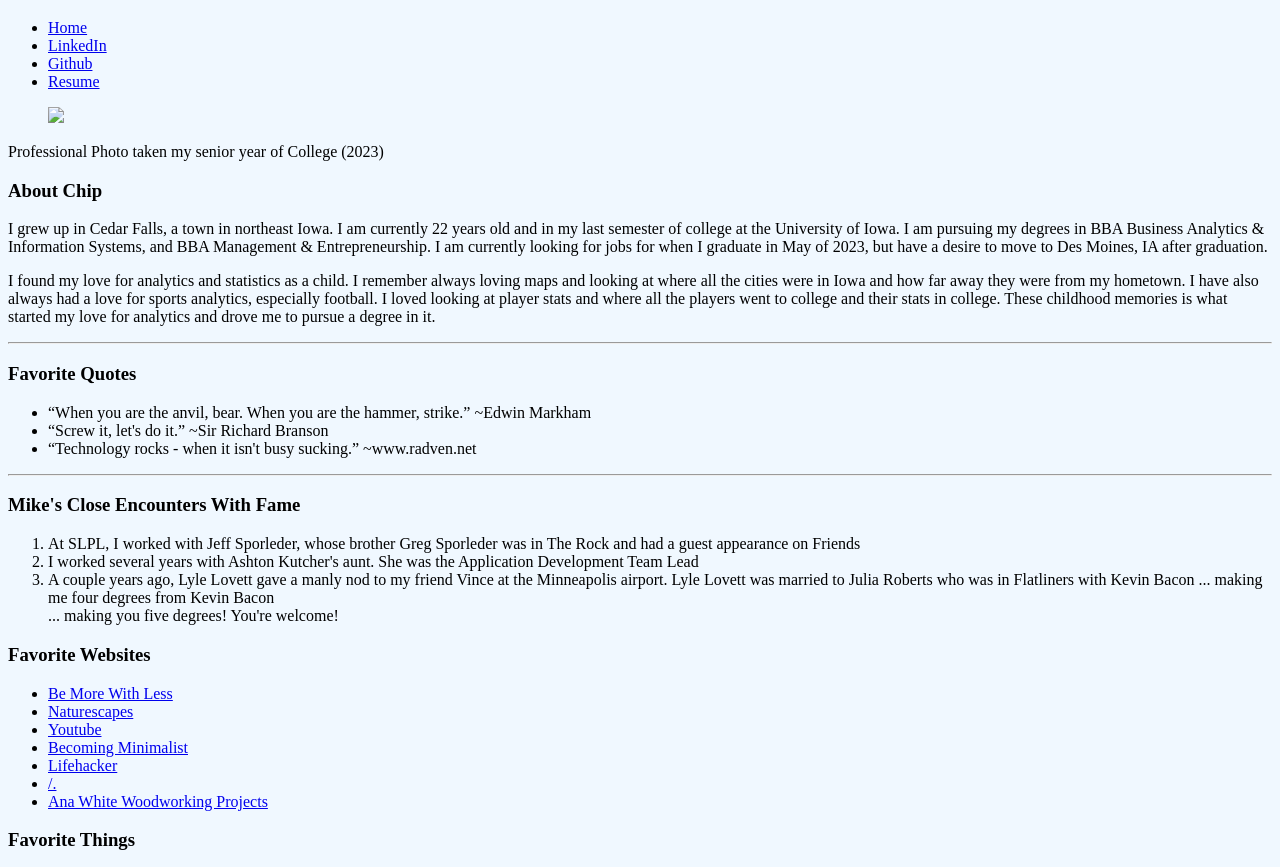
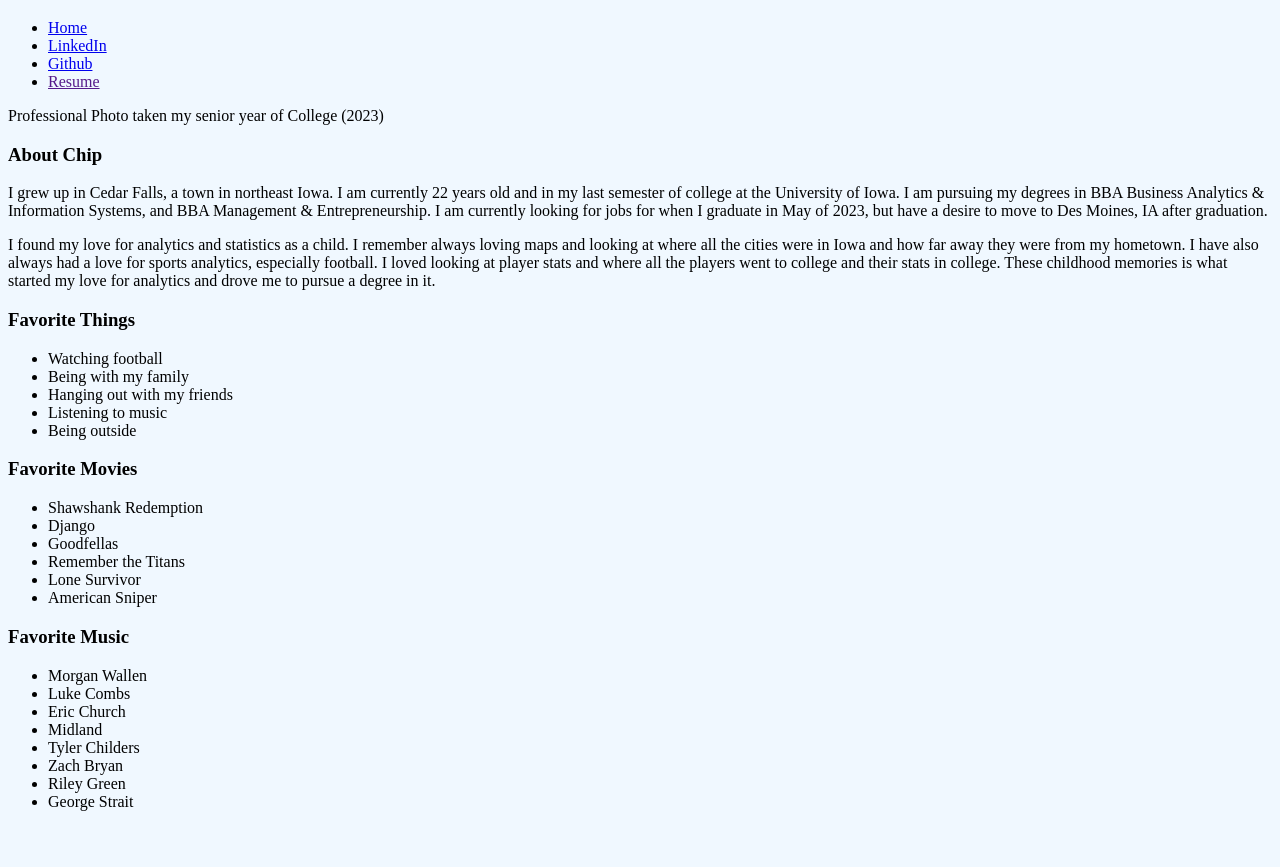
Before and after one commit to CharlesCuster1/Final-Project, a plain HTML site: page templates/index.html in a window 1280 px wide. Shown: the part 61-928 px from the top of the page. After the commit the page ends 888 px from the top, so only its background shows below. Drawn offline with Linux system fonts and the light colour scheme; files that its build step writes are made by us from their sources.

Commit message:
Update Index

```diff
--- a/templates/index.html
+++ b/templates/index.html
@@ -21,7 +21,7 @@
             <li> <a id="homenav" href="./index.html"> Home </a> </li>
             <li> <a href="https://www.linkedin.com/in/charles-chip-custer/" target="_new"> LinkedIn </a> </li>
             <li> <a href="https://github.com/CharlesCuster1" target="_new"> Github </a></li>
-            <li> <a href="https://github.com/mikecolbert" target="_new"> Resume </a></li>
+            <li> <a href="" target="_new"> Resume </a></li>
           </ul>
         </nav>
       </div><!-- close the #menubar div -->
@@ -31,8 +31,7 @@
 
       <section>
         <figure>
-          <a href="./images/ProfessionalPhoto.jpeg" target="_new">
-            <img class="responsive-main" src="./images/ProfessionalPhoto.jpeg" >
+          <a <img src="./images/ProfessionalPhoto.jpeg" width="400">
           </a>
         </figure>
         <figcaption> Professional Photo taken my senior year of College (2023)</figcaption>
@@ -51,48 +50,9 @@
 
       </section>
 
-      <hr />
-
-      <section>
-        <h3> Favorite Quotes </h3>
-        <ul>
-          <li> <q cite="Edwin Markham">When you are the anvil, bear. When you are the hammer, strike.</q> ~Edwin Markham
-          </li>
-          <li> <q cite="Sir Richard Branson">Screw it, let's do it.</q> ~Sir Richard Branson </li>
-          <li> <q cite="www.radven.net">Technology rocks - when it isn't busy sucking.</q> ~www.radven.net </li>
-        </ul>
-      </section>
-
-      <hr />
-
-      <section>
-        <h3> Mike's Close Encounters With Fame </h3>
-        <ol>
-          <li> At SLPL, I worked with Jeff Sporleder, whose brother Greg Sporleder was in The Rock and had a guest
-            appearance on Friends</li>
-          <li> I worked several years with Ashton Kutcher's aunt. She was the Application Development Team Lead</li>
-          <li> A couple years ago, Lyle Lovett gave a manly nod to my friend Vince at the Minneapolis airport. Lyle
-            Lovett was married to Julia Roberts who was in Flatliners with Kevin Bacon ... making me four degrees from
-            Kevin Bacon <br> ... making you five degrees! You're welcome!</li>
-        </ol>
-      </section>
     </main>
 
     <aside class="right">
-      <section>
-
-        <article class="sidebar">
-          <h3> Favorite Websites </h3>
-          <ul>
-            <li> <a href="http://bemorewithless.com" target="_new"> Be More With Less </a> </li>
-            <li> <a href="http://www.naturescapes.net" target="_new"> Naturescapes </a> </li>
-            <li> <a href="http://youtube.com" target="_new"> Youtube </a> </li>
-            <li> <a href="http://www.becomingminimalist.com/" target="_new"> Becoming Minimalist </a> </li>
-            <li> <a href="http://www.lifehacker.com" target="_new"> Lifehacker </a> </li>
-            <li> <a href="http://www.slashdot.org" target="_new"> /. </a> </li>
-            <li> <a href="https://ana-white.com/" target="_new"> Ana White Woodworking Projects </a> </li>
-          </ul>
-        </article>
 
         <article class="sidebar">
           <h3> Favorite Things </h3>
```
Also changed, not shown: 1 other file.
